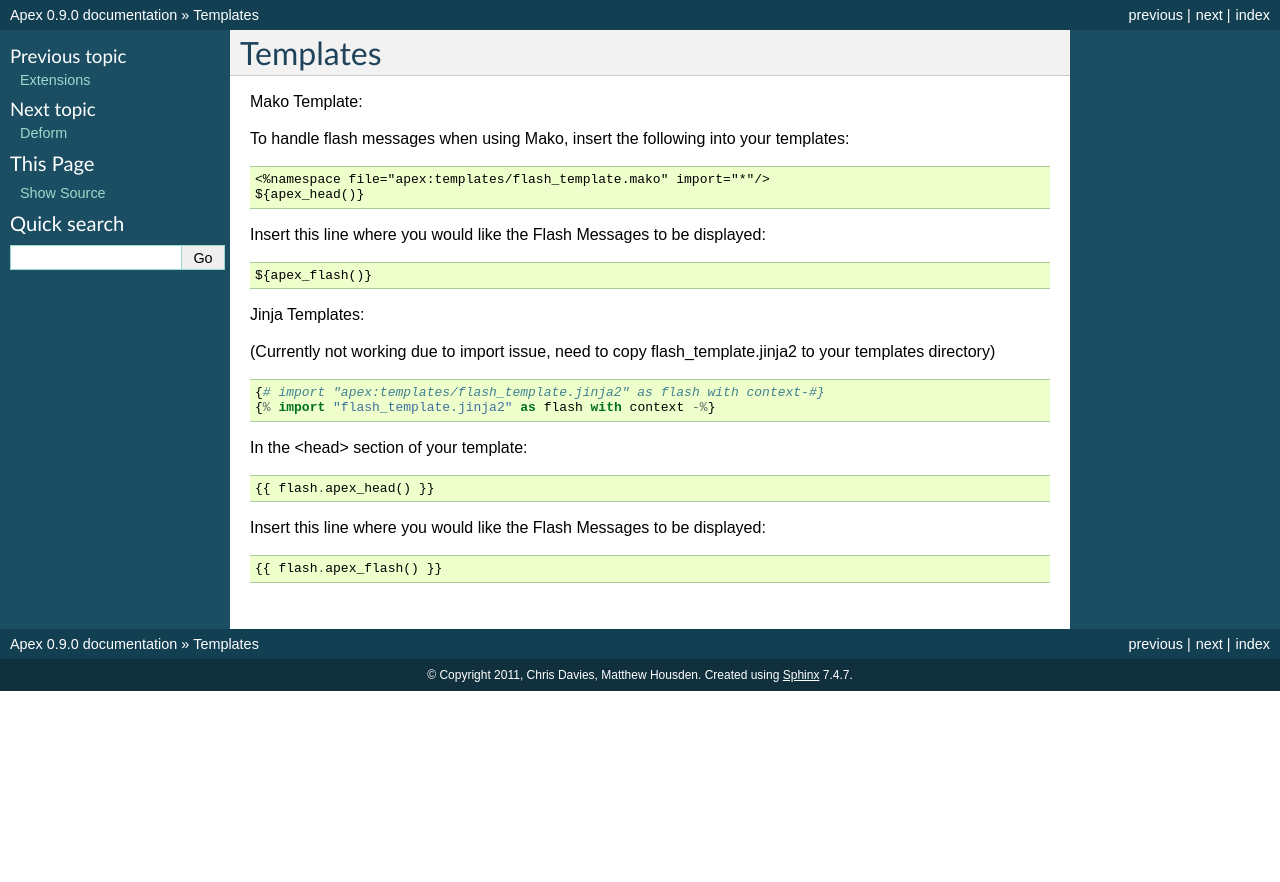
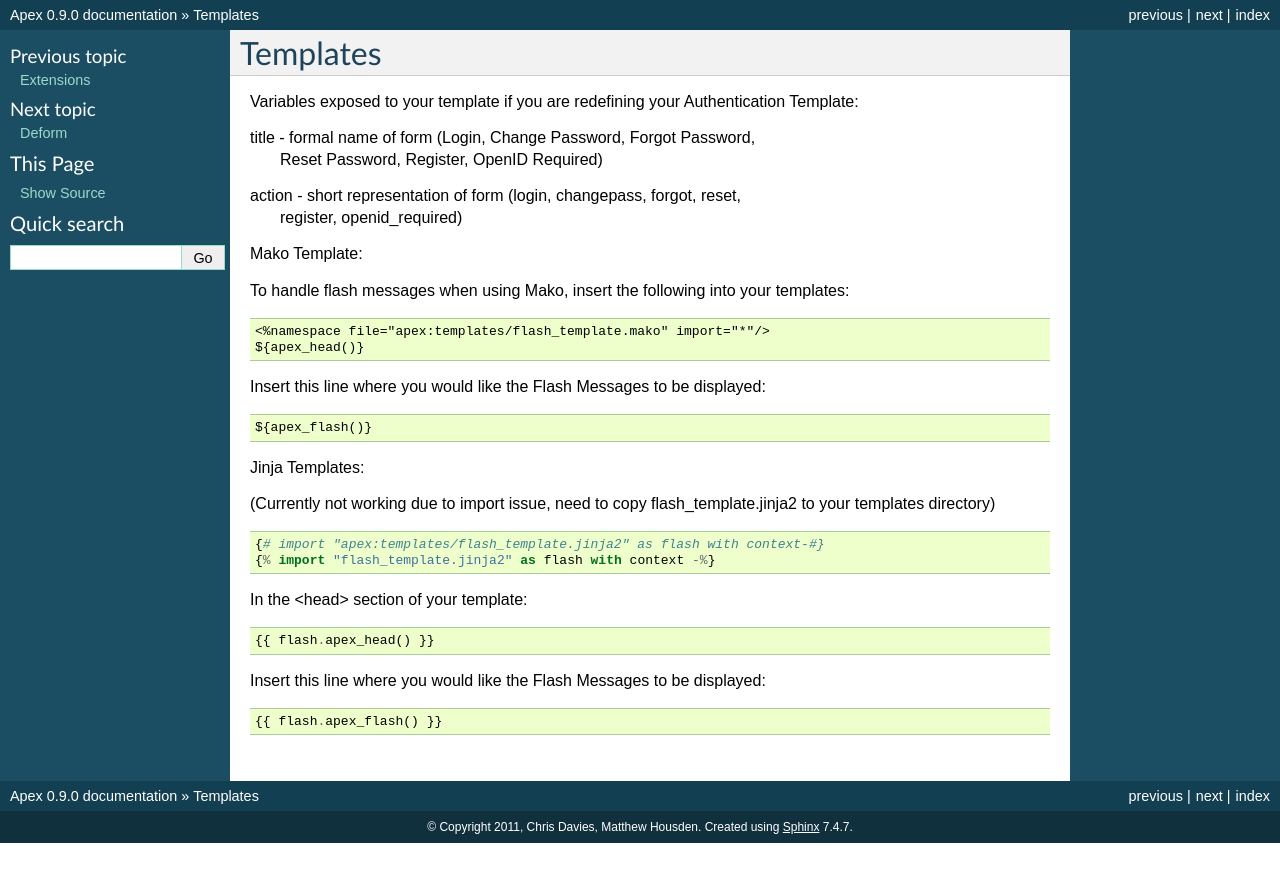
Before and after one commit to cd34/apex, a Sphinx documentation site: the page built from docs/source/templates.rst, in a window 1280 px wide. Shown: the top 882 px of the page. Built offline with Sphinx 7.4.7, drawn with Linux system fonts in a browser that asks for light colours.

Commit message:
minor documentation updates while pushing another app into production

```diff
--- a/docs/source/index.rst
+++ b/docs/source/index.rst
@@ -46,6 +46,7 @@ Contents:
 
    INSTALL
    QUICKSTART
+   routes
    options
    extending_profile
    redefine_login_page
--- a/docs/source/templates.rst
+++ b/docs/source/templates.rst
@@ -1,5 +1,13 @@
 Templates
 =========
+
+Variables exposed to your template if you are redefining your Authentication
+Template:
+
+title - formal name of form (Login, Change Password, Forgot Password,
+    Reset Password, Register, OpenID Required)
+action - short representation of form (login, changepass, forgot, reset,
+    register, openid_required)
 
 Mako Template:
 
```
Also changed, not shown: docs/source/routes.rst (added, +39 -0 lines).
